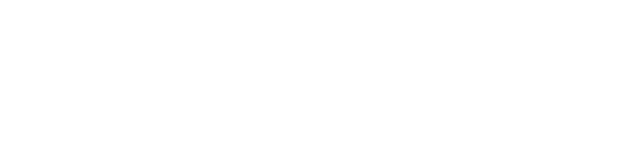
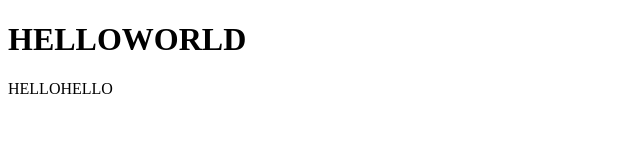
Before and after one commit to DeNChi002/WebSite20170517, a plain HTML site: page index.html in a window 1280 px wide. Shown: the whole page, without its empty margins (0-640 px from the left). Drawn offline with Linux system fonts and the light colour scheme.

Commit message:
Update index.html

```diff
--- a/index.html
+++ b/index.html
@@ -2,8 +2,10 @@
 <html lang="ja">
 <head>
 <meta charset="utf-8">
-<title> WEBSITE</title>
+<title> DENCHI`s PAGE</title>
 </head>
 <body>
+  <h1>HELLOWORLD</h1>
+  <p>HELLOHELLO</p>
 </body>
 </html>
```
